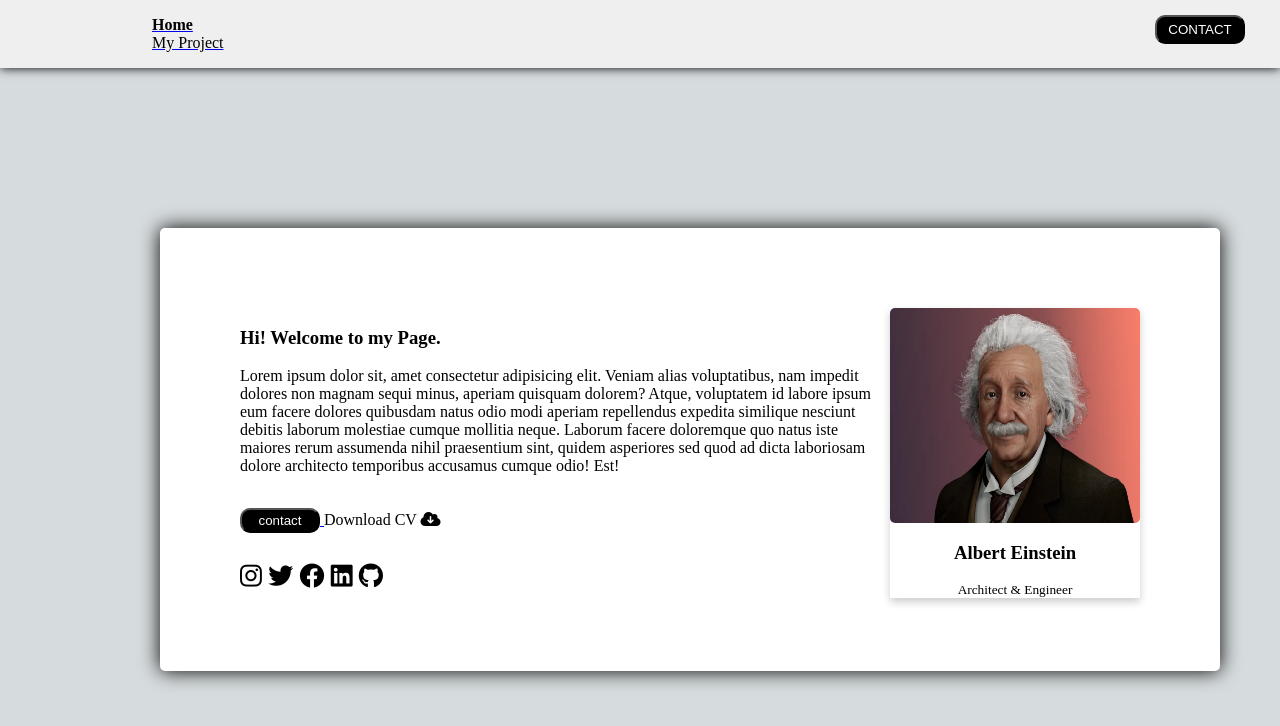
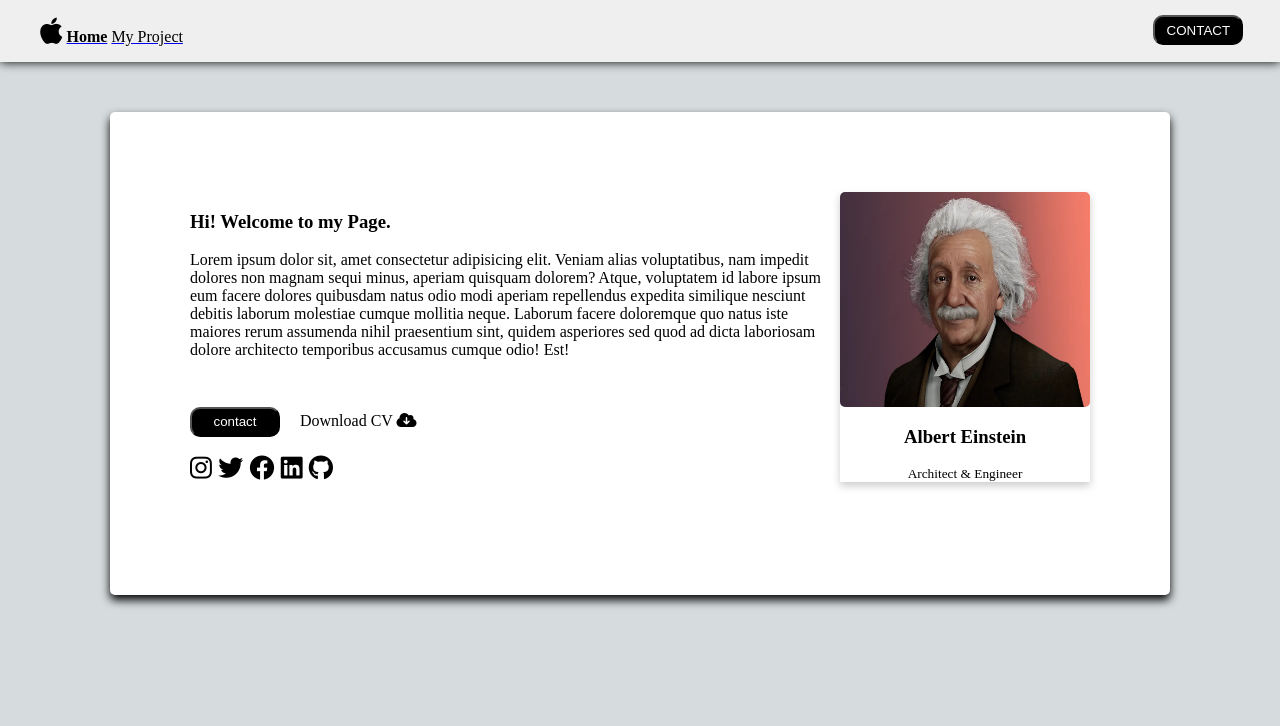
Before and after one commit to Rahmathnovsky/batch-33, a plain HTML site: page index.html in a window 1280 px wide. Drawn offline with Linux system fonts and the light colour scheme.

Commit message:
update repo

```diff
--- a/assets/style.css
+++ b/assets/style.css
@@ -1,7 +1,8 @@
 .nav-left {
-    flex: 50%;
-    padding-left: 100px;
-    display: flex;
+    flex: 100%;
+    padding: 0px auto;
+    display: inline;
+    margin: 0% auto;
 }
 
 .nav-right {
@@ -9,6 +10,16 @@
     padding-left: 900px;
     border-radius: 20px;
     display: flex;
+}
+
+.nav-button {
+    border-radius: 10px;
+    padding:20px auto;
+    width: 90px;
+    margin: 15px auto;
+    color: white;
+    background-color: black;
+    height: 30px;
 }
 
 .background {
@@ -58,3 +69,18 @@
     border-radius: 5px;
     background-color: lightgrey;
 }
+
+.bg-nav {
+    display: flex;
+    background-color: rgb(240, 239, 239);
+    box-shadow: 0 0px 10px 0 black;
+}
+
+.bg-card {
+    background-color: white;
+    margin: 50px auto;
+    padding: 80px;
+    width: 900px;
+    box-shadow: 0 5px 10px 0 black;
+    border-radius: 5px;
+}
--- a/index.html
+++ b/index.html
@@ -4,26 +4,28 @@
     <link rel="stylesheet" href="https://cdnjs.cloudflare.com/ajax/libs/font-awesome/6.1.0/css/all.min.css" integrity="sha512-10/jx2EXwxxWqCLX/hHth/vu2KY3jCF70dCQB8TSgNjbCVAC/8vai53GfMDrO2Emgwccf2pJqxct9ehpzG+MTw==" crossorigin="anonymous" referrerpolicy="no-referrer" />
     <link rel="stylesheet" href="assets/style.css">
 </head>
-<body style="background-color: rgb(214, 219, 221); margin: 0">
 <!--Navbar-->
-    <nav style="display: flex; background-color: rgb(240, 239, 239); box-shadow: 0 0px 10px 0 black;">
+    <nav class="bg-nav">
         <div class="nav-left">
             <ul>
-                <a href="#"><li style="display: inline; padding: 12px; color: black; font-weight: bold;">Home</li></a>
-                <a href="#"><li style="display: inline; padding: 12px; color: black;">My Project</li></a>
+                <li style="display: inline; font-size: 30px;"><i class="fa-brands fa-apple"></i></li>
+                <a href="index.html"><li style="display: inline; padding: 30px auto; color: black; font-weight: bold;">Home</li></a>
+                <a href="card.html"><li style="display: inline; padding: 30px auto; color: black;">My Project</li></a>
             </ul>
         </div>
         <div class="nav-right">
             <a href="contact.html">
-                <button style="border-radius: 10px; padding:5px; width: 90px; margin: 15px; background-color: black; color: white">CONTACT
+                <button class="nav-button">CONTACT
                 </button>
             </a>
         </div>
     </nav>
 <!--END Navbar-->
+<!--Body Content-->
+<body style="background-color: rgb(214, 219, 221); margin: 0;">
     <div>
-        <div style="background-color: white; margin: 160px; padding: 80px; width: 900px; box-shadow: 0 0px 20px 0 black; border-radius: 5px;">
-            <div class="card-right" style="margin-top: 10px; float: right; margin: 0%;">
+        <div class="bg-card">
+            <div class="card-right" style="margin-top: 10px; float: right; margin: 0% auto;">
                 <img src="img/albert.png" style="width:100%; height: 215px; border-radius: 5px;">
                 <div style="text-align: center">
                     <h3><b>Albert Einstein</b></h3>
@@ -35,24 +37,24 @@
                 <p>Lorem ipsum dolor sit, amet consectetur adipisicing elit. Veniam alias voluptatibus, nam impedit dolores non magnam sequi minus, aperiam quisquam dolorem? Atque, voluptatem id labore ipsum eum facere dolores quibusdam natus odio modi aperiam repellendus expedita similique nesciunt debitis laborum molestiae cumque mollitia neque. Laborum facere doloremque quo natus iste maiores rerum assumenda nihil praesentium sint, quidem asperiores sed quod ad dicta laboriosam dolore architecto temporibus accusamus cumque odio! Est!</p>
             </div>
             <div style="height: 55px;">
-                <p><a href="#">
-                    <button style="border-radius: 10px; height: 25px; width: 80px; background-color: black; color: white;">contact
-                    </button>
-                </a>
+                <p><a href="contact.html">
+                    <button class="nav-button">contact</button></a>
+                </p>
+            </div>
+            <div>
+                <p style="padding: 0px 100px; margin: -35px 10px;">
                     Download CV <i class="fa-solid fa-cloud-arrow-down"></i>
                 </p>
             </div>
-            <div style="font-size: 25px;">
+            <div style="font-size: 25px; padding: 60px 0px; height: 0px;">
                 <i class="fa-brands fa-instagram"></i>
                 <i class="fa-brands fa-twitter"></i>
                 <i class="fa-brands fa-facebook"></i>
                 <i class="fa-brands fa-linkedin"></i>
                 <i class="fa-brands fa-github"></i>
             </div>
-
         </div>
-
     </div>
-
 </body>
+<!--END Body Content-->
 </html>
```
Also changed, not shown: card.html (+3 -33 lines), contact.html (+7 -6 lines).
